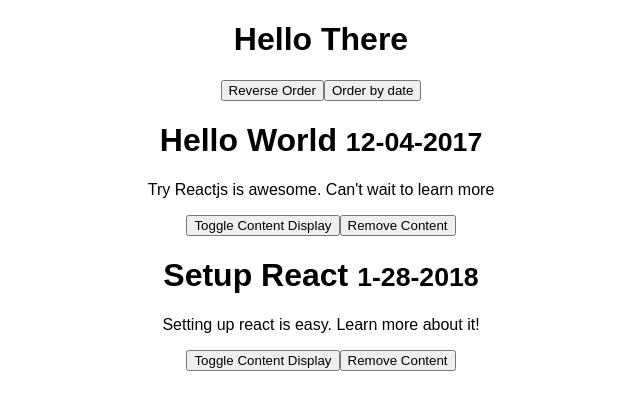
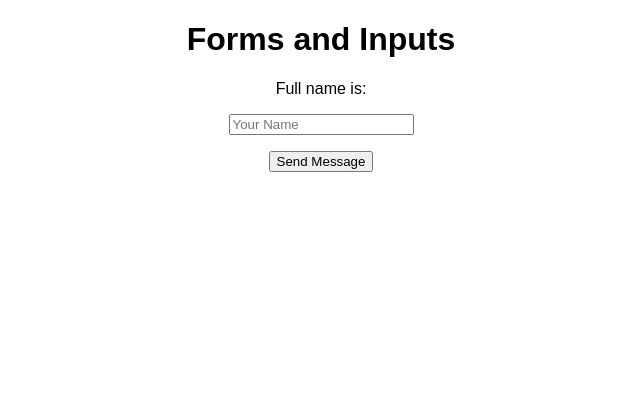
Before and after one commit to codingforentrepreneurs/Try-Reactjs, a React (Create React App) app: page / in a window 1280 px wide. Shown: the top 410 px of the page, without its empty margins (319-959 px from the left). Built offline with nearby package versions, Linux system fonts and the light colour scheme.

Commit message:
20 - Handle Form and Input Data

```diff
--- a/src/App.js
+++ b/src/App.js
@@ -1,12 +1,14 @@
 import React, { Component } from 'react'
-import PostSorting from './posts/PostSorting'
+// import PostSorting from './posts/PostSorting'
 import './App.css'
+
+import FormsAndInputs from './learn/FormsAndInputs'
 
 class App extends Component {
   render () {
     return (
       <div className='App'>
-        <PostSorting />
+        <FormsAndInputs />
       </div>
     )
   }
--- /dev/null
+++ b/src/learn/FormsAndInputs.js
@@ -0,0 +1,48 @@
+import React, { Component } from 'react'
+
+class FormsAndInputs extends Component {
+    constructor(props){
+        super(props)
+        this.state = {
+            fullName: ''
+        }
+    }
+
+
+    handleSubmit = (event) => {
+        event.preventDefault()
+        const data = this.state
+        console.log("Final data is", data)
+    }
+
+    handleInputChange = (event) => {
+        event.preventDefault()
+       // console.log(event)
+       // console.log(event.target.name)
+       // console.log(event.target.value)
+       this.setState({
+           [event.target.name]: event.target.value
+       })
+    }
+
+    // componentDidMount(){
+    //     this.setState({
+    //        fullName: "Justin"
+    //    })
+    // }
+  render () {
+      const {fullName} = this.state
+    return (
+      <div>
+        <h1>Forms and Inputs</h1>
+        <p>Full name is: {fullName}</p>
+        <form onSubmit={this.handleSubmit}>
+          <p><input type='text' placeholder='Your Name' value={fullName} name='fullName' onChange={this.handleInputChange} /></p>
+          <p><button>Send Message</button></p>
+        </form>
+      </div>
+    )
+  }
+}
+
+export default FormsAndInputs
```
